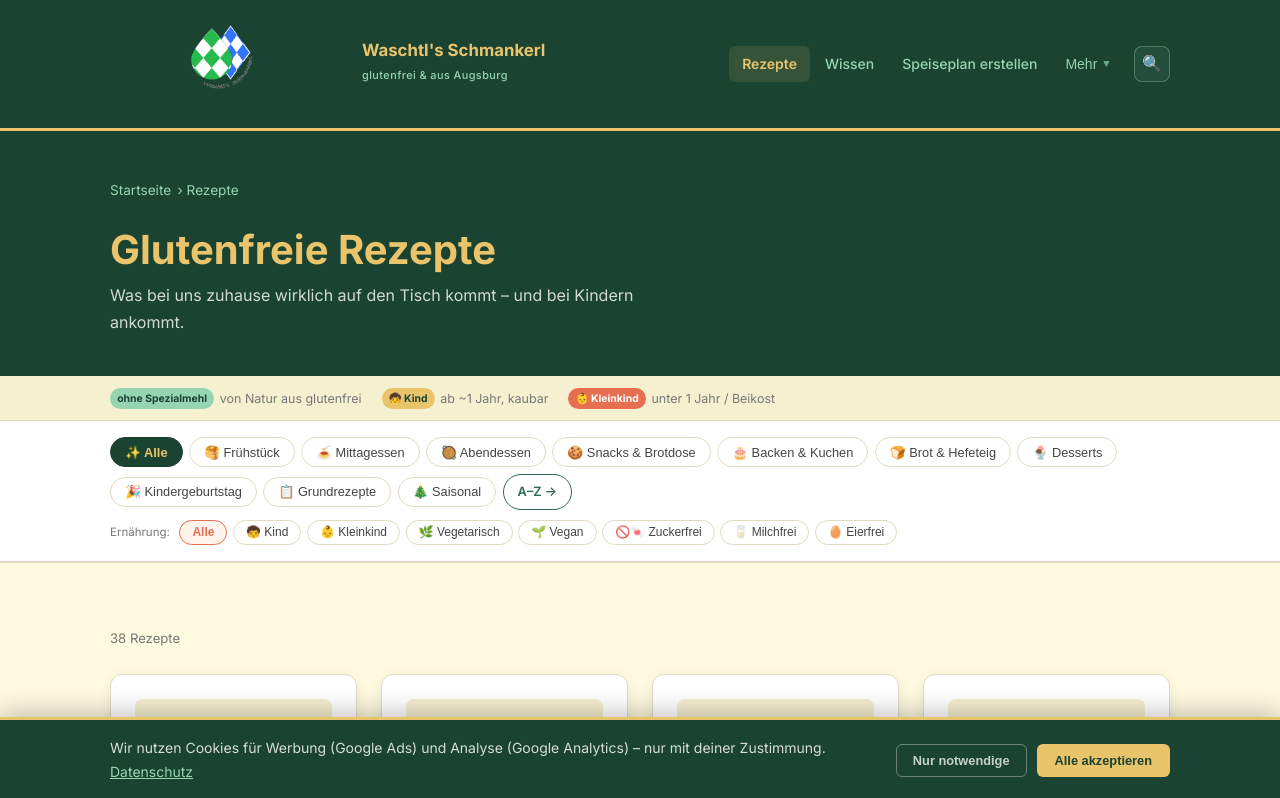
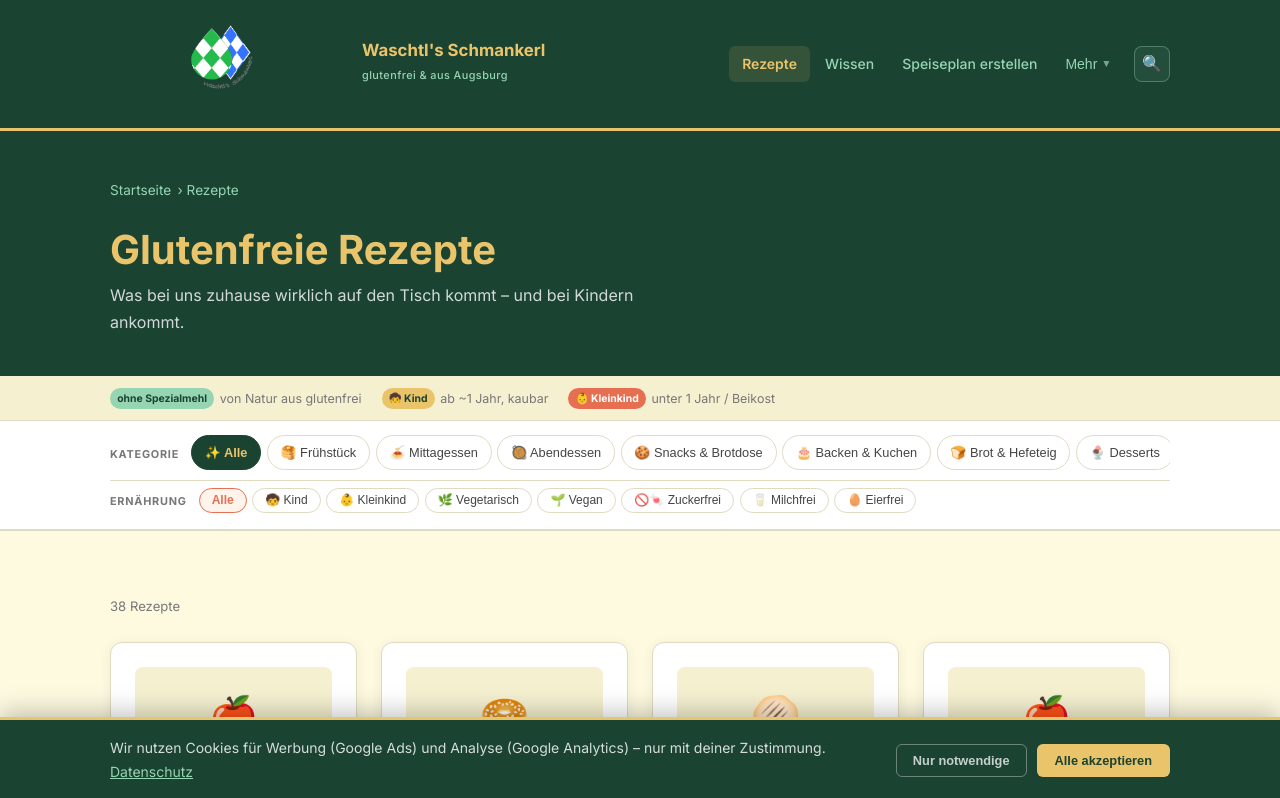
Before and after one commit to Waschtls/waschtls-schmankerl, a Next.js app: page /rezepte in a window 1280 px wide. Shown: the top 798 px of the page. Built offline with nearby package versions, Linux system fonts and the light colour scheme.

Commit message:
feat: Homepage-Kacheln + Etwas-fehlt-CTA + Beikost-Filter + 3 neue Beikost-Rezepte + Glutenfreie-Lebensmittel-Seite

```diff
--- a/app/rezepte/page.tsx
+++ b/app/rezepte/page.tsx
@@ -90,25 +90,31 @@ export default function RezeptePage() {
       </section>
 
       {/* Filter */}
-      <section style={{ background: 'white', padding: '1rem 0', borderBottom: '2px solid var(--border)' }}>
+      <section style={{ background: 'white', padding: '0.875rem 0', borderBottom: '2px solid var(--border)' }}>
         <div className="container">
-          {/* Kategorie-Filter */}
-          <div style={{ display: 'flex', gap: '0.4rem', flexWrap: 'wrap', alignItems: 'center', marginBottom: '0.6rem' }}>
+
+          {/* Zeile 1: Kategorie */}
+          <div style={{ display: 'flex', alignItems: 'center', gap: '0.75rem', marginBottom: '0.5rem' }}>
+            <span style={{
+              fontSize: '0.68rem', fontWeight: 700, letterSpacing: '0.07em',
+              textTransform: 'uppercase', color: 'var(--text-light)',
+              whiteSpace: 'nowrap', minWidth: '68px',
+            }}>
+              Kategorie
+            </span>
+            <div style={{ overflow: 'hidden', flex: 1 }}>
+              <div style={{ display: 'flex', gap: '0.35rem', overflowX: 'auto', paddingBottom: '2px' }}>
                 {KATEGORIEN.map(({ id, label }) => (
                   <button
                     key={id}
                     onClick={() => setAktiv(id)}
                     style={{
-                  padding: '0.4rem 0.875rem',
-                  borderRadius: '999px',
+                      padding: '0.35rem 0.8rem', borderRadius: '999px', whiteSpace: 'nowrap',
                       border: `1.5px solid ${aktiv === id ? 'var(--green-deep)' : 'var(--border)'}`,
                       background: aktiv === id ? 'var(--green-deep)' : 'transparent',
                       color: aktiv === id ? 'var(--golden)' : 'var(--text-mid)',
-                  fontSize: '0.8rem',
-                  fontWeight: aktiv === id ? 700 : 400,
-                  cursor: 'pointer',
-                  transition: 'all 0.15s',
-                  whiteSpace: 'nowrap',
+                      fontSize: '0.8rem', fontWeight: aktiv === id ? 700 : 400,
+                      cursor: 'pointer', transition: 'all 0.15s', flexShrink: 0,
                     }}
                   >
                     {label}
@@ -117,41 +123,52 @@ export default function RezeptePage() {
                 <Link
                   href="/rezepte/alle"
                   style={{
-                padding: '0.4rem 0.875rem', fontSize: '0.8rem', fontWeight: 600,
-                color: 'var(--green-mid)', textDecoration: 'none',
-                borderRadius: '999px', border: '1.5px solid var(--green-mid)',
-                whiteSpace: 'nowrap',
+                    padding: '0.35rem 0.8rem', fontSize: '0.8rem', fontWeight: 600,
+                    color: 'var(--green-mid)', textDecoration: 'none', whiteSpace: 'nowrap',
+                    borderRadius: '999px', border: '1.5px solid var(--green-mid)', flexShrink: 0,
                   }}
                 >
                   A–Z →
                 </Link>
               </div>
+            </div>
+          </div>
 
-          {/* Ernährungsfilter */}
-          <div style={{ display: 'flex', gap: '0.35rem', flexWrap: 'wrap', alignItems: 'center' }}>
-            <span style={{ fontSize: '0.72rem', color: 'var(--text-light)', marginRight: '0.25rem', whiteSpace: 'nowrap' }}>Ernährung:</span>
+          {/* Trennlinie */}
+          <div style={{ height: '1px', background: 'var(--border)', margin: '0.4rem 0' }} />
+
+          {/* Zeile 2: Ernährung */}
+          <div style={{ display: 'flex', alignItems: 'center', gap: '0.75rem' }}>
+            <span style={{
+              fontSize: '0.68rem', fontWeight: 700, letterSpacing: '0.07em',
+              textTransform: 'uppercase', color: 'var(--text-light)',
+              whiteSpace: 'nowrap', minWidth: '68px',
+            }}>
+              Ernährung
+            </span>
+            <div style={{ overflow: 'hidden', flex: 1 }}>
+              <div style={{ display: 'flex', gap: '0.35rem', overflowX: 'auto', paddingBottom: '2px' }}>
                 {ERNAEHRUNG.map(({ id, label }) => (
                   <button
                     key={id}
                     onClick={() => setErnaehrung(id)}
                     title={ERNAEHRUNG.find(e => e.id === id)?.desc}
                     style={{
-                  padding: '0.3rem 0.75rem',
-                  borderRadius: '999px',
+                      padding: '0.3rem 0.75rem', borderRadius: '999px', whiteSpace: 'nowrap',
                       border: `1.5px solid ${ernaehrung === id ? 'var(--terracotta)' : 'var(--border)'}`,
                       background: ernaehrung === id ? 'rgba(244,162,97,0.12)' : 'transparent',
                       color: ernaehrung === id ? 'var(--terracotta)' : 'var(--text-mid)',
-                  fontSize: '0.75rem',
-                  fontWeight: ernaehrung === id ? 700 : 400,
-                  cursor: 'pointer',
-                  transition: 'all 0.15s',
-                  whiteSpace: 'nowrap',
+                      fontSize: '0.75rem', fontWeight: ernaehrung === id ? 700 : 400,
+                      cursor: 'pointer', transition: 'all 0.15s', flexShrink: 0,
                     }}
                   >
                     {label}
                   </button>
                 ))}
               </div>
+            </div>
+          </div>
+
         </div>
       </section>
 
```
Lines whose indentation alone changed are shown as unchanged.
